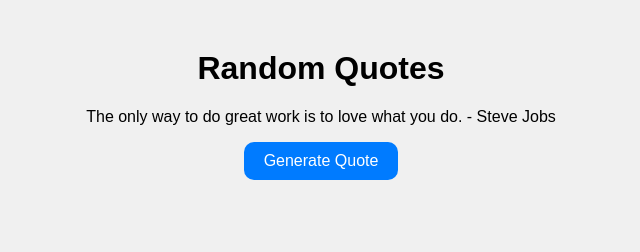
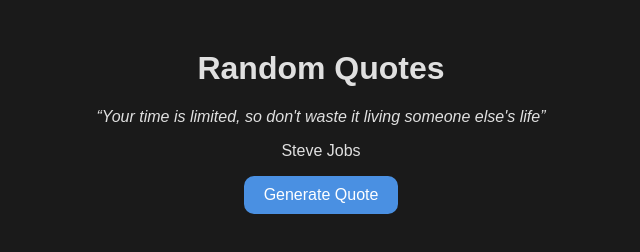
Before and after one commit to vladmchr/random-quotes, a plain HTML site: page index.html in a window 1280 px wide. Both pictures are taken after a click on the button "Generate Quote". Shown: the whole page, without its empty margins (319-959 px from the left). Drawn offline with Linux system fonts and the light colour scheme.

Commit message:
Show quote and author separetely, modified quotes array of string to array of objects

```diff
--- a/index.html
+++ b/index.html
@@ -9,8 +9,9 @@
   <body>
     <div class="container">
       <h1>Random Quotes</h1>
-      <p id="quote">Click the button to get a random quote</p>
-      <button id="generate-btn">Generate Quote</button>
+      <p id="quote" class="quote">Click the button to get a random quote</p>
+      <p id="quote-author">Author</p>
+      <button id="generate-btn" class="btn">Generate Quote</button>
     </div>
     <script src="index.js"></script>
   </body>
--- a/index.js
+++ b/index.js
@@ -1,18 +1,73 @@
 const quotes = [
-  "The only way to do great work is to love what you do. - Steve Jobs",
-  "Innovation distinguishes between a leader and a follower. - Steve Jobs",
-  "Your time is limited, so dont waste it living someone elses life. - Steve Jobs",
+  {
+    quote: "The only way to do great work is to love what you do",
+    author: "Steve Jobs",
+  },
+  {
+    quote: "Innovation distinguishes between a leader and a follower",
+    author: "Steve Jobs",
+  },
+  {
+    quote: "Your time is limited, so don't waste it living someone else's life",
+    author: "Steve Jobs",
+  },
+  {
+    quote:
+      "Success is not final, failure is not fatal: It is the courage to continue that counts",
+    author: "Winston Churchill",
+  },
+  {
+    quote: "Life is what happens when you're busy making other plans",
+    author: "John Lennon",
+  },
+  {
+    quote:
+      "In the end, we will remember not the words of our enemies, but the silence of our friends",
+    author: "Martin Luther King Jr.",
+  },
+  {
+    quote:
+      "Imagination is more important than knowledge. Knowledge is limited, imagination encircles the world",
+    author: "Albert Einstein",
+  },
+  {
+    quote:
+      "Do not go where the path may lead, go instead where there is no path and leave a trail",
+    author: "Ralph Waldo Emerson",
+  },
+  {
+    quote:
+      "The greatest glory in living lies not in never falling, but in rising every time we fall",
+    author: "Nelson Mandela",
+  },
+  {
+    quote: "You must be the change you wish to see in the world",
+    author: "Mahatma Gandhi",
+  },
+  {
+    quote: "To improve is to change; to be perfect is to change often",
+    author: "Winston Churchill",
+  },
+  {
+    quote: "I have not failed. I've just found 10,000 ways that won't work",
+    author: "Thomas Edison",
+  },
+  {
+    quote: "No one can make you feel inferior without your consent",
+    author: "Eleanor Roosevelt",
+  },
 ];
 
 const quoteElement = document.getElementById("quote");
+const quoteAuthorElement = document.getElementById("quote-author");
 const generateBtn = document.getElementById("generate-btn");
 
 const generateRandomQuote = () => {
   const randomIndex = Math.floor(Math.random() * quotes.length);
   const randomQuote = quotes[randomIndex];
-  quoteElement.textContent = randomQuote;
+  const { quote, author } = randomQuote;
+  quoteElement.textContent = quote;
+  quoteAuthorElement.textContent = author;
 };
 
 generateBtn.addEventListener("click", generateRandomQuote);
-
-generateRandomQuote();
--- a/styles.css
+++ b/styles.css
@@ -1,6 +1,7 @@
 body {
   font-family: Arial, Helvetica, sans-serif;
-  background-color: #f0f0f0;
+  background-color: #1a1a1a;
+  color: #e0e0e0;
 }
 
 .container {
@@ -9,16 +10,28 @@ body {
   text-align: center;
 }
 
-button {
+.btn {
   padding: 10px 20px;
   font-size: 16px;
-  background-color: #007bff;
+  background-color: #4a90e2;
   color: #fff;
   border: none;
   cursor: pointer;
   border-radius: 10px;
 }
 
-button:hover {
-  background-color: #0056b3;
+.btn:hover {
+  background-color: #357abd;
 }
+
+.quote {
+  font-style: italic;
+}
+
+.quote::before {
+  content: "\201C"; /* Left curly quote */
+}
+
+.quote::after {
+  content: "\201D"; /* Right curly quote */
+}
```
